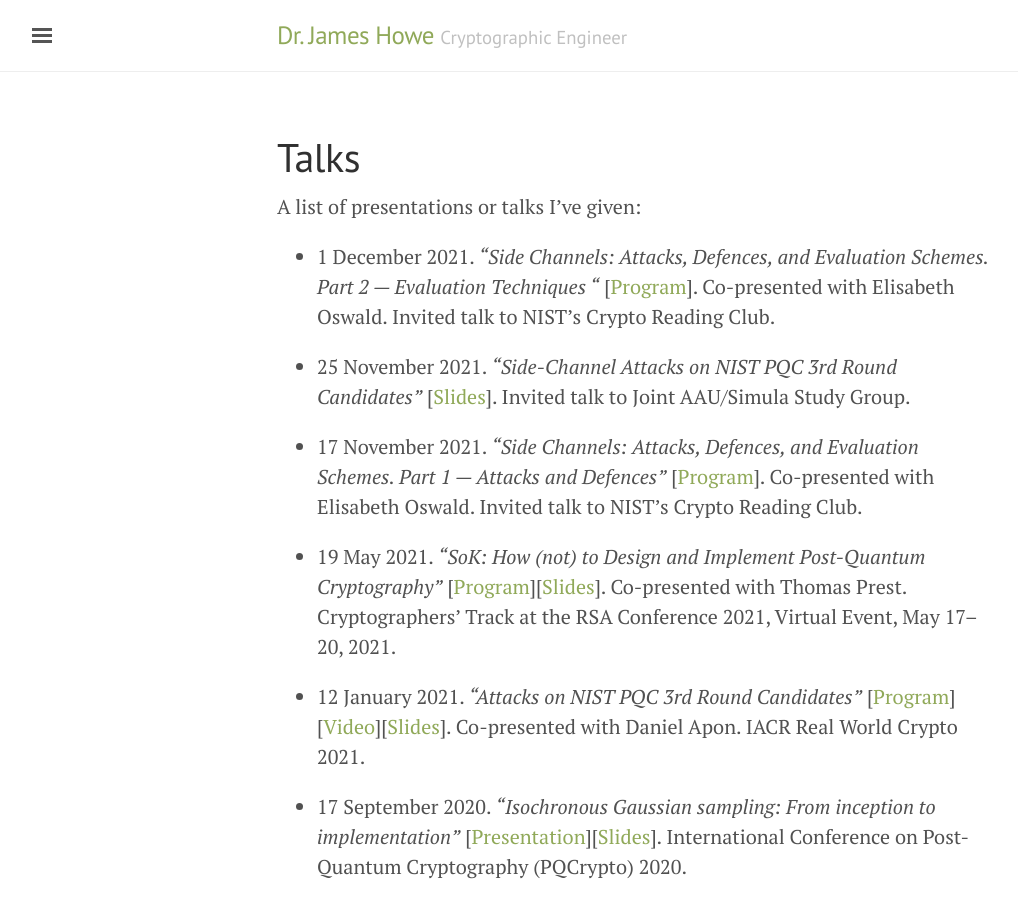
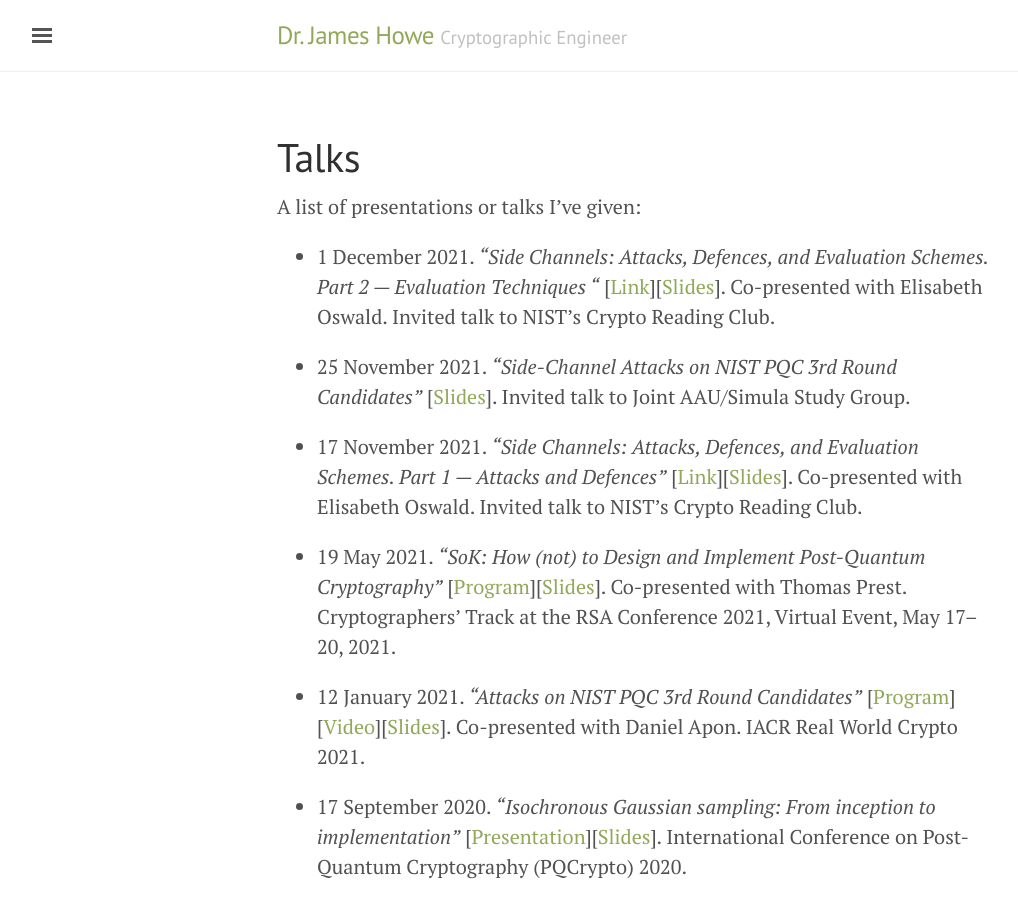
Before and after one commit to jameshoweee/jameshoweee.github.io, a Jekyll site: the page built from talks.md, in a window 1280 px wide and 900 px high. Shown: the whole window, without its empty margins (3-1021 px from the left). Built offline with Jekyll 4.4.1, drawn with Linux system fonts in a browser that asks for light colours.

Commit message:
Update talks.md

```diff
--- a/talks.md
+++ b/talks.md
@@ -7,11 +7,11 @@ permalink: /talks/
 A list of presentations or talks I've given:
 
 * 1 December 2021. *"Side Channels: Attacks, Defences, and Evaluation Schemes. Part 2 — Evaluation Techniques
-"* [[Program](https://csrc.nist.gov/projects/crypto-reading-club)]. Co-presented with Elisabeth Oswald. Invited talk to NIST's Crypto Reading Club.
+"* [[Link](https://csrc.nist.gov/presentations/2021/crypto-club-2021-side-channels-2)][[Slides](files/crclub-2021-side-channels-2.pdf)]. Co-presented with Elisabeth Oswald. Invited talk to NIST's Crypto Reading Club.
 
 * 25 November 2021. *"Side-Channel Attacks on NIST PQC 3rd Round Candidates"* [[Slides](files/aausimula_pqcsca.pdf)]. Invited talk to Joint AAU/Simula Study Group.
 
-* 17 November 2021. *"Side Channels: Attacks, Defences, and Evaluation Schemes. Part 1 — Attacks and Defences"* [[Program](https://csrc.nist.gov/projects/crypto-reading-club)]. Co-presented with Elisabeth Oswald. Invited talk to NIST's Crypto Reading Club.
+* 17 November 2021. *"Side Channels: Attacks, Defences, and Evaluation Schemes. Part 1 — Attacks and Defences"* [[Link](https://csrc.nist.gov/presentations/2021/crypto-club-2021-side-channels-1)][[Slides](files/crclub-2021-side-channels-1.pdf)]. Co-presented with Elisabeth Oswald. Invited talk to NIST's Crypto Reading Club.
 
 * 19 May 2021. *"SoK: How (not) to Design and Implement Post-Quantum Cryptography"* [[Program](https://sites.google.com/site/ctrsa2021/conference-program)][[Slides](files/PresentationT+J.pdf)]. Co-presented with Thomas Prest. Cryptographers’ Track at the RSA Conference 2021, Virtual Event, May 17–20, 2021.
 
```
